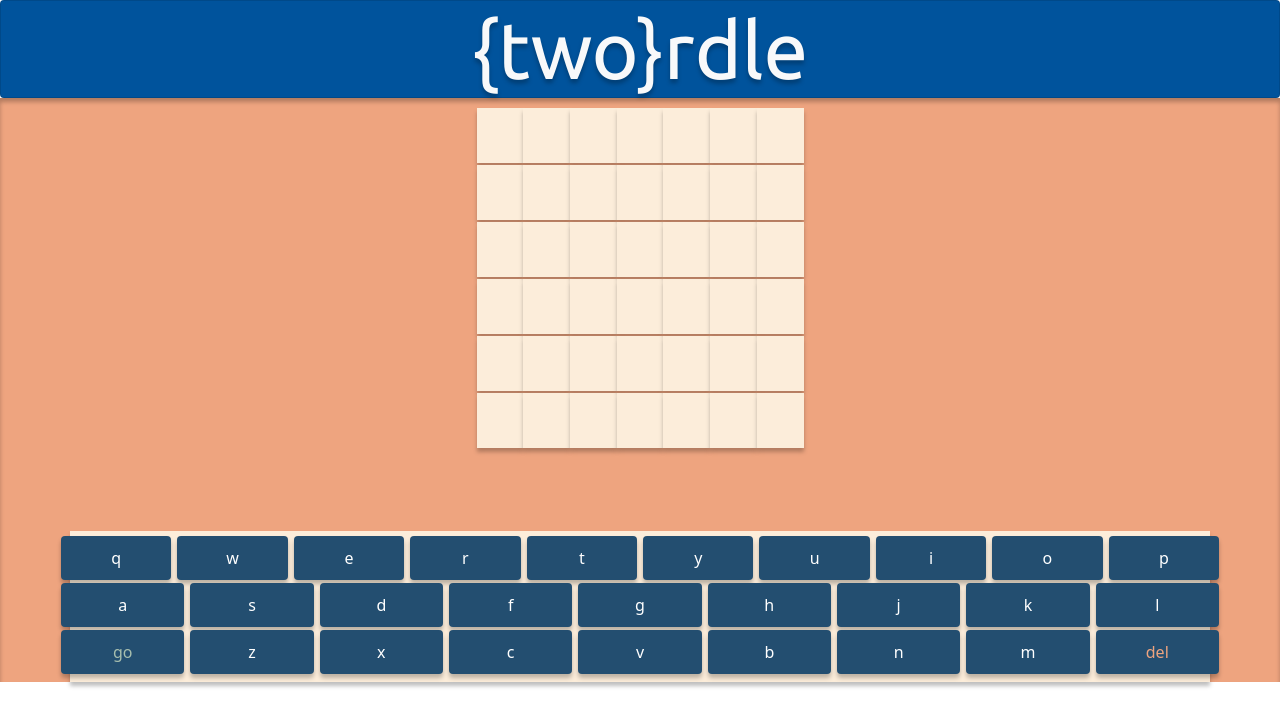
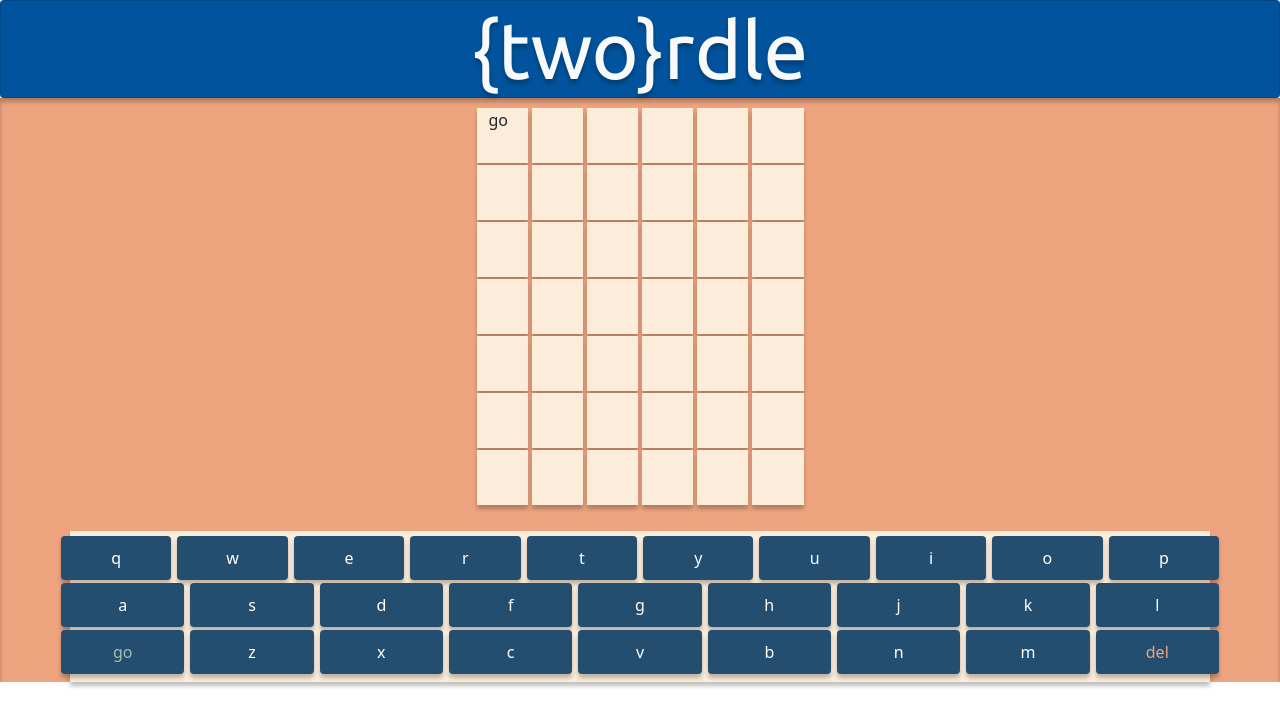
Before and after one commit to hak9292/Wordle2, a website: page public/html/index.html in a window 1280 px wide. Both pictures are taken after a click on the button "go". Drawn offline with nearby package versions, Linux system fonts and the light colour scheme.

Commit message:
updating index

```diff
--- a/public/css/style.css
+++ b/public/css/style.css
@@ -114,7 +114,7 @@ margin: 2px solid black;
 #twordle-game {
     width: 351px;
     height: 409px;
-    display: flex;
+    /* display: flex; */
     /* flex-direction: column; */
 }
 
--- a/public/js/index.js
+++ b/public/js/index.js
@@ -26,7 +26,7 @@ function createBoard() {
             // tileMaker.className = 'col-md-12 k-keys'
             colMaker.className = 'col boardCol';
             document.getElementById(`row-${r + 1}`).appendChild(colMaker);
-            colMaker.setAttribute('id', `r${r + 1}c${c + 1}`);
+            colMaker.setAttribute('id', (c + 1));
             // $(colMaker).html(c * 10);
             // document.getElementById(`r${r + 1}-col${c + 1}`).appendChild(tileMaker);
             // tileMaker.setAttribute('id', `r${r + 1}-col${c + 1}-tile`)
@@ -157,11 +157,43 @@ window.addEventListener("DOMContentLoaded", function () {
     console.log("loading script...");
     createBoard();
     createKeyboard();
-    const r1Keys = document.querySelectorAll("#kr1 button");
-    for (i = 0; i < keys.r1.length; i++) {
-        r1Keys[i].onclick = ({ target }) => {
-            const pressedKey = target.getAttribute('data-letter');
-            console.log(pressedKey);
+
+    var rKeys = document.querySelectorAll(".kb-row button");
+    var tries = [[]];
+    var openBox = 1;
+    var word = "ffffjs";
+
+    for (i = 0; i < 28; i++) {
+        rKeys[i].onclick = ({ target }) => {
+            var pressedKey = target.getAttribute('data-letter');
+            printLetter(pressedKey);
+            if (pressedKey === 'go') {
+                sendWord();
+                return;
+            }
         }
     };
+    function sendWord() {
+        var currentWord = getCurrentWord();
+        if (currentWord != 6) {
+            window.alert("Word must be 6 letters!");
+        }
+        var word
+        if (currentWord === word) {
+            window.alert("yes, indeed")
+        }
+    }
+    function printLetter(pressedKey) {
+        var userCurrentGuess = getCurrentWord();
+        if (userCurrentGuess && userCurrentGuess.length < 6) {
+            userCurrentGuess.push(pressedKey);
+            var openBoxEl = document.getElementById(String(openBox));
+            openBox = openBox + 1;
+            openBoxEl.textContent = pressedKey;
+        }
+    }
+    function getCurrentWord() {
+        var attempts = tries.length;
+        return tries[attempts - 1];
+    }
 });
```
Also changed, not shown: public/html/index.html (+12 -9 lines).
